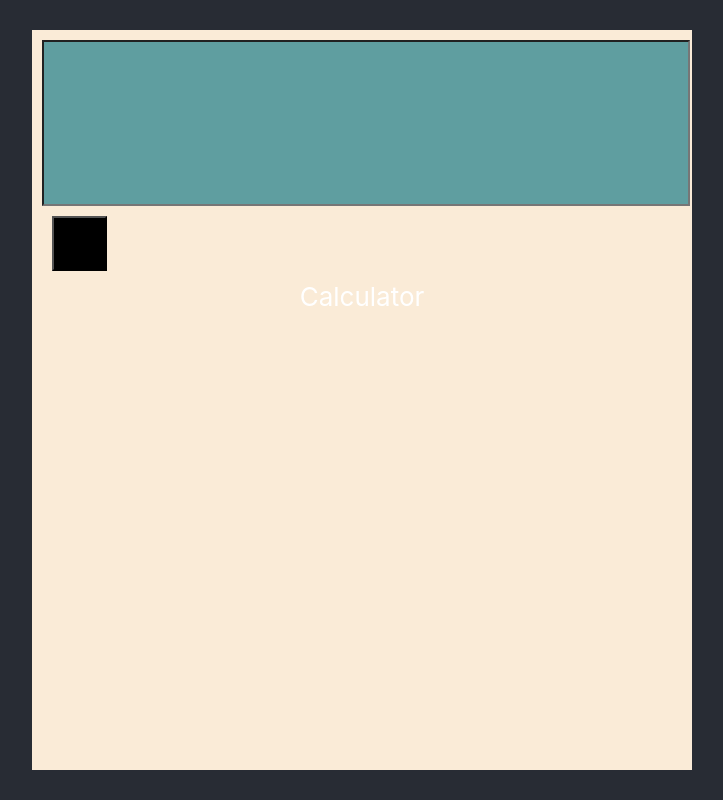
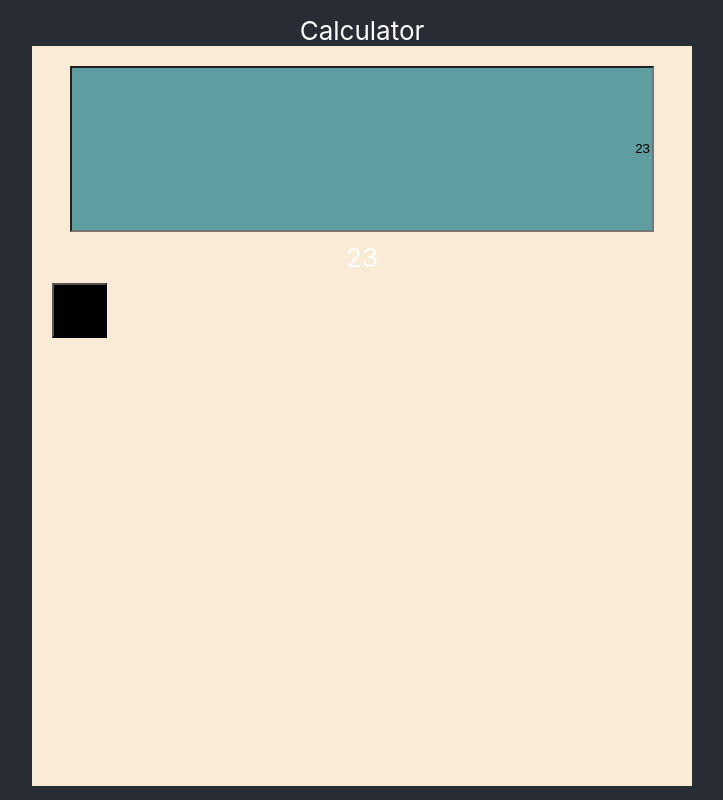
Before and after one commit to FarhathH/SkillsBootCampWeek6Farhath, a React (Create React App) app in the folder day-3-calculator/: page / in a window 1280 px wide. Shown: the whole page, without its empty margins (278-1001 px from the left). Built offline with nearby package versions, Linux system fonts and the light colour scheme.

Commit message:
commenting and editing

```diff
--- a/day-3-calculator/src/App.js
+++ b/day-3-calculator/src/App.js
@@ -7,7 +7,9 @@ function App() {
   return (
     <div className="App">
       <header className="App-header">
+        <div>Calculator</div>
         <div className = "cal">
+
         <Calculator/> {/*rendering the function*/}
         </div>
       </header>
--- a/day-3-calculator/src/calculator.css
+++ b/day-3-calculator/src/calculator.css
@@ -11,11 +11,13 @@
 .display{
     background-color: cadetblue;
     height:20vh;
-    width:50vw;
+    width:45vw;
+    margin:10px;
+    text-align: right;
 }
 .btn-group{
     display:flex;
-    flex-direction: row;
+
 }
 
 .button{
--- a/day-3-calculator/src/calculator.jsx
+++ b/day-3-calculator/src/calculator.jsx
@@ -1,5 +1,5 @@
 import React from "react"; //importing framework
-//importing other
+//importing other functions to be used
 import {CalculatorDisplay} from './calculatorDisplay';
 import {CalculatorButton} from './calculatorButton';
 
@@ -7,10 +7,10 @@ export const Calculator = () => {
     return(
         <>
 
-        <CalculatorDisplay/>
+        <CalculatorDisplay input = {23} result = {23}/>
 
         <CalculatorButton/>
-            <div>Calculator</div>
+
 
         </>
     );
--- a/day-3-calculator/src/calculatorButton.jsx
+++ b/day-3-calculator/src/calculatorButton.jsx
@@ -1,5 +1,6 @@
 import React from "react";
 
+//responsible for the calculator buttons to input numbers
 export const CalculatorButton = ({value, onClick}) => {
    return(
     <>
--- a/day-3-calculator/src/calculatorDisplay.jsx
+++ b/day-3-calculator/src/calculatorDisplay.jsx
@@ -1,7 +1,7 @@
 import React from "react";
 
 export const CalculatorDisplay = ({input, result}) => {
-    return( //executes the visual info display
+    return( //executes the visual info display in numerals
         <>
             <div>
                 <input className = "display" type = "text" value = {input} readOnly/>
```
